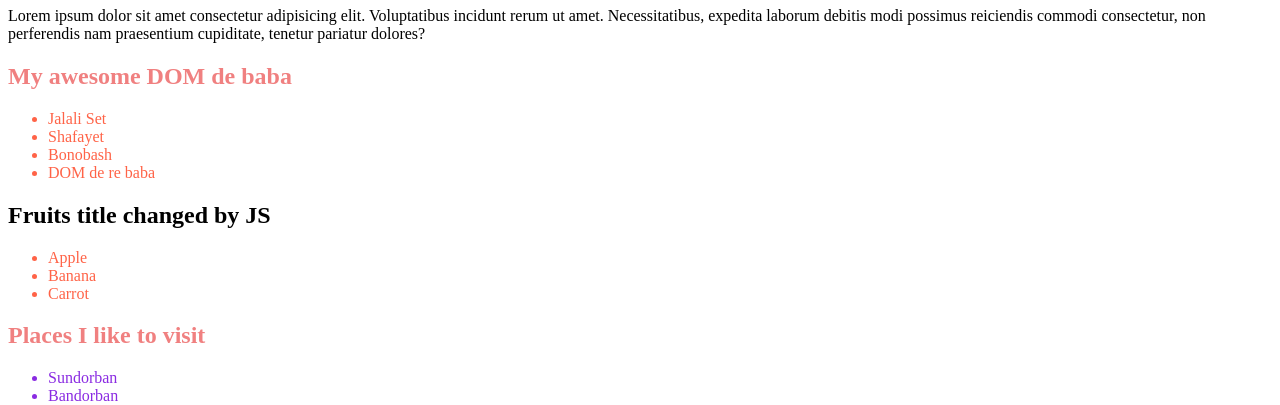
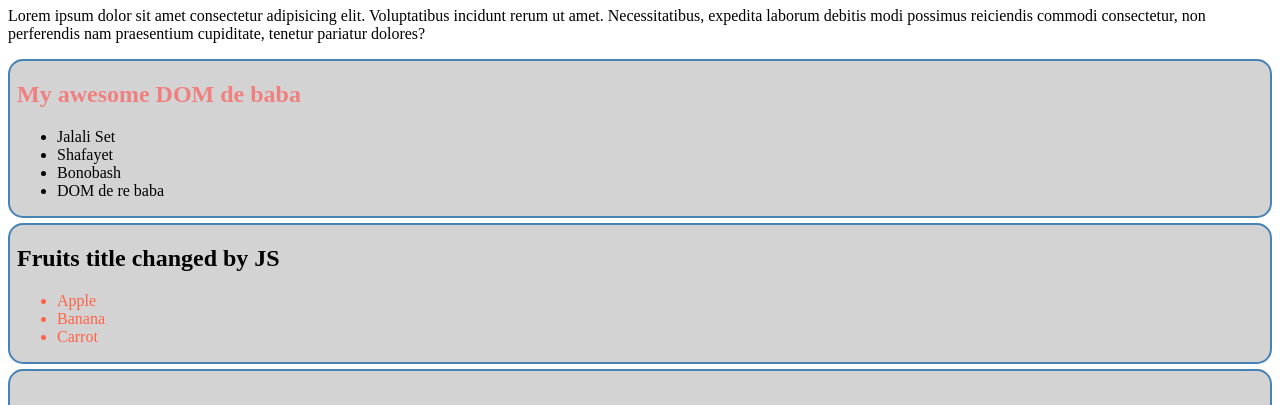
Before and after one commit to sohanmollahbd/js, a plain HTML site: page tour-of-dom/index.html in a window 1280 px wide. Shown: the part 73-478 px from the top of the page. Drawn offline with Linux system fonts and the light colour scheme.

Commit message:
added tour of dom's styleInJs file

```diff
--- a/tour-of-dom/index.html
+++ b/tour-of-dom/index.html
@@ -7,7 +7,7 @@
    <title>Tour of DOM</title>
    <link rel="stylesheet" href="styles/styles.css">
    <style>
-      li {
+      .fruits-container li {
          color: tomato;
       }
 
@@ -17,6 +17,7 @@
 
       .important-places {
          color: blueviolet;
+         background-color: aquamarine;
       }
    </style>
 </head>
@@ -38,15 +39,15 @@
             <li>DOM de re baba</li>
          </ul>
       </section>
-      <section>
-         <h1 id="fruits-title">fruits I like</h1>
+      <section class="fruits-container">
+         <h1 id="fruits-title" class="some-class random-class blue-bg">fruits I like</h1>
          <ul>
             <li>Apple</li>
             <li>Banana</li>
             <li>Carrot</li>
          </ul>
       </section>
-      <section>
+      <section id="places-container" class="large-text">
          <h1 id="places-title">Places I like to visit</h1>
          <ul>
             <li class="important-places">Sundorban</li>
@@ -59,6 +60,7 @@
    </main>
 
    <script src="js/dom.js"></script>
+   <script src="js/styleInJs.js"></script>
    <script>
       const liCollection = document.getElementsByTagName('li');
       for (const li of liCollection) {
@@ -71,11 +73,11 @@
       }
       const fruitsTitle = document.getElementById('fruits-title');
       fruitsTitle.innerText = 'Fruits title changed by JS';
-      console.log(fruitsTitle);
+      // console.log(fruitsTitle);
 
       const places = document.getElementsByClassName('important-places');
       for (const place of places) {
-         console.log(place.innerText);
+         // console.log(place.innerText);
       }
 
 
--- /dev/null
+++ b/tour-of-dom/js/styleInJs.js
@@ -0,0 +1,16 @@
+const sections = document.querySelectorAll('section');
+for(const section of sections){
+   section.style.border = '2px solid steelblue';
+   section.style.marginBottom = '5px';
+   section.style.borderRadius = '15px';
+   section.style.paddingLeft = '7px';
+   section.style.backgroundColor = 'lightgray';
+
+}
+
+
+// const placesContainer = document.getElementById('places-container');
+// placesContainer.style.backgroundColor = 'yellow';
+
+const placesContainer = document.getElementById('places-container');
+placesContainer.classList.add('text-center');
--- a/tour-of-dom/styles/styles.css
+++ b/tour-of-dom/styles/styles.css
@@ -1,3 +1,11 @@
 h1{
    color: lightcoral;
 }
+.large-text {
+   font-size: 2em;
+}
+
+.text-center{
+   /* background-color: yellowgreen !important; */
+   text-align: center;
+}
```
